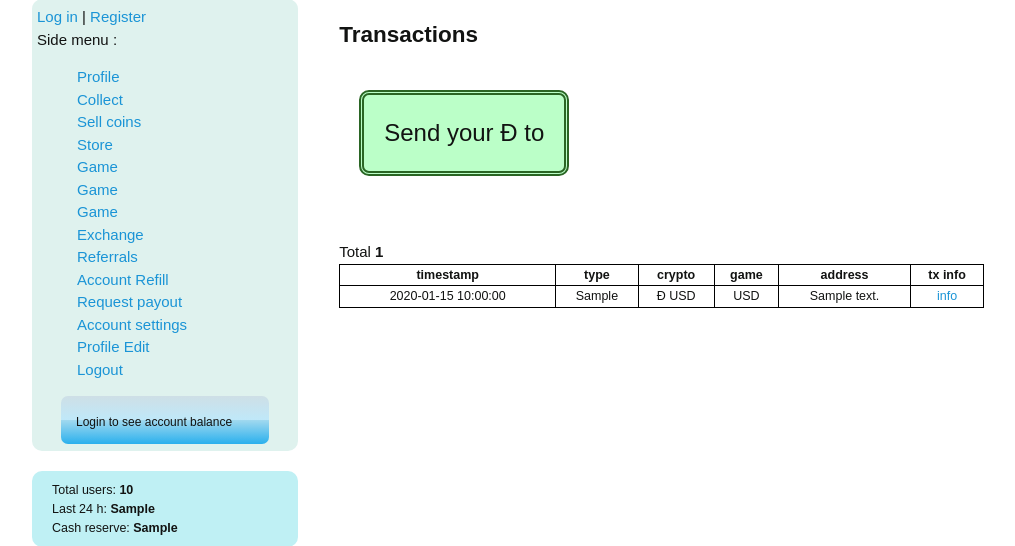
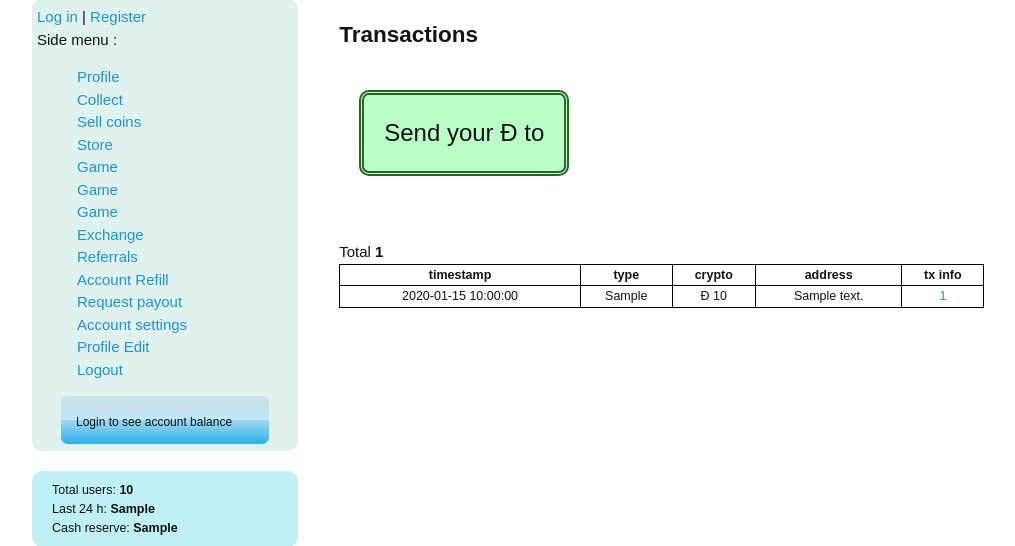
Before and after one commit to teodoryantcheff/django-pgame, a Django app: template pgameapp/templates/pgameapp/refill.html in a window 1280 px wide. Shown: the part 251-797 px from the top of the page, without its empty margins (96-1111 px from the left). Run offline with Django 3.2, Linux system fonts and the light colour scheme; the template is opened without the code that fills it: most values are stand-ins (such as "Sample title", 1, 10 or a date in 2020); parts of the project's set-up code (start-up, migrations or seed data) failed here and were passed over.

Commit message:
styles update

```diff
--- a/pgameapp/static/css/style.css
+++ b/pgameapp/static/css/style.css
@@ -105,12 +105,8 @@ table, th, td {
     border-collapse: collapse;
 }
 
-/*.sidemenu nav {*/
-    /*background: mediumseagreen;*/
-    /*border-radius: 10px;*/
-/*}*/
-
-/*.sidemenu nav ul {*/
-    /*list-style: none;*/
-    /*margin: 0 auto;*/
-/*}*/
+.data-table {
+    width: 90%;
+    text-align: center;
+    font-size: smaller
+}
--- a/pgameapp/templates/pgameapp/referrals.html
+++ b/pgameapp/templates/pgameapp/referrals.html
@@ -7,7 +7,7 @@
 
     {% if user_referred_accounts %}
       Total <b>{{ user_referred_accounts|length }}</b>
-      <table style="width: 90%;text-align: center;font-size: smaller">
+      <table class="data-table">
         <thead>
             <td><b>date joined</b></td><td><b>account</b></td>
         </thead>
--- a/pgameapp/templates/pgameapp/refill.html
+++ b/pgameapp/templates/pgameapp/refill.html
@@ -21,12 +21,12 @@
 
   {% if transactions %}
     Total <b>{{ transactions|length }}</b>
-    <table style="width: 90%;text-align: center;font-size: smaller">
+    <table class="data-table">
       <thead>
         <td><b>timestamp</b></td>
         <td><b>type</b></td>
         <td><b>crypto</b></td>
-        <td><b>game</b></td>
+{#        <td><b>game</b></td>#}
         <td><b>address</b></td>
         <td><b>tx info</b></td>
       </thead>
@@ -34,10 +34,10 @@
         <tr>
           <td>{{ tx.timestamp|date:"Y-m-d H:i:s" }}</td>
           <td>{{ tx.tx_type }}</td>
-          <td>Ð {{ tx.crypto_currency }}</td>
-          <td>{{ tx.game_currency }}</td>
-          <td>{{ tx.crypto_address }}</td>
-          <td><a href="https://chain.so/tx/DOGE/{{ tx.txid }}" target="_blank">info</a></td>
+          <td>Ð {{ tx.amount }}</td>
+{#          <td>{{ tx.game_currency }}</td>#}
+          <td>{{ tx.address }}</td>
+          <td><a href="https://chain.so/tx/DOGE/{{ tx.txid }}" target="_blank">{{ tx.txid|truncatechars:"10" }}</a></td>
         </tr>
       {% endfor %}
     </table>
--- a/pgameapp/templates/pgameapp/sell_coins.html
+++ b/pgameapp/templates/pgameapp/sell_coins.html
@@ -15,7 +15,7 @@
   <br/><br/>
   {% if coin_conversion_history %}
     Last 10
-    <table style="width: 90%;text-align: center;font-size: smaller">
+    <table class="data-table">
       <thead>
       <td><b>timestamp</b></td><td><b>coins</b></td><td><b>{{ game_currency }}</b></td>
       </thead>
--- a/pgameapp/templates/pgameapp/store.html
+++ b/pgameapp/templates/pgameapp/store.html
@@ -22,7 +22,7 @@
     <br/><br/><br/>
     {% if actor_procurement_history %}
       Last 10
-      <table style="width: 90%;text-align: center;font-size: smaller">
+      <table class="data-table">
         <thead>
             <td><b>timestamp</b></td><td><b>actor</b></td><td><b>price ({{ game_currency }})</b></td>
         </thead>
--- a/pgameapp/templates/pgameapp/store2.html
+++ b/pgameapp/templates/pgameapp/store2.html
@@ -24,7 +24,7 @@
      </ul>
     {% if actor_procurement_history %}
       Last 10 bought
-      <table style="width: 80%;">
+      <table class="data-table">
         <thead>
             <td><b>timestamp</b></td><td><b>actor</b></td><td><b>price ({{ game_currency }})</b></td>
         </thead>
```
